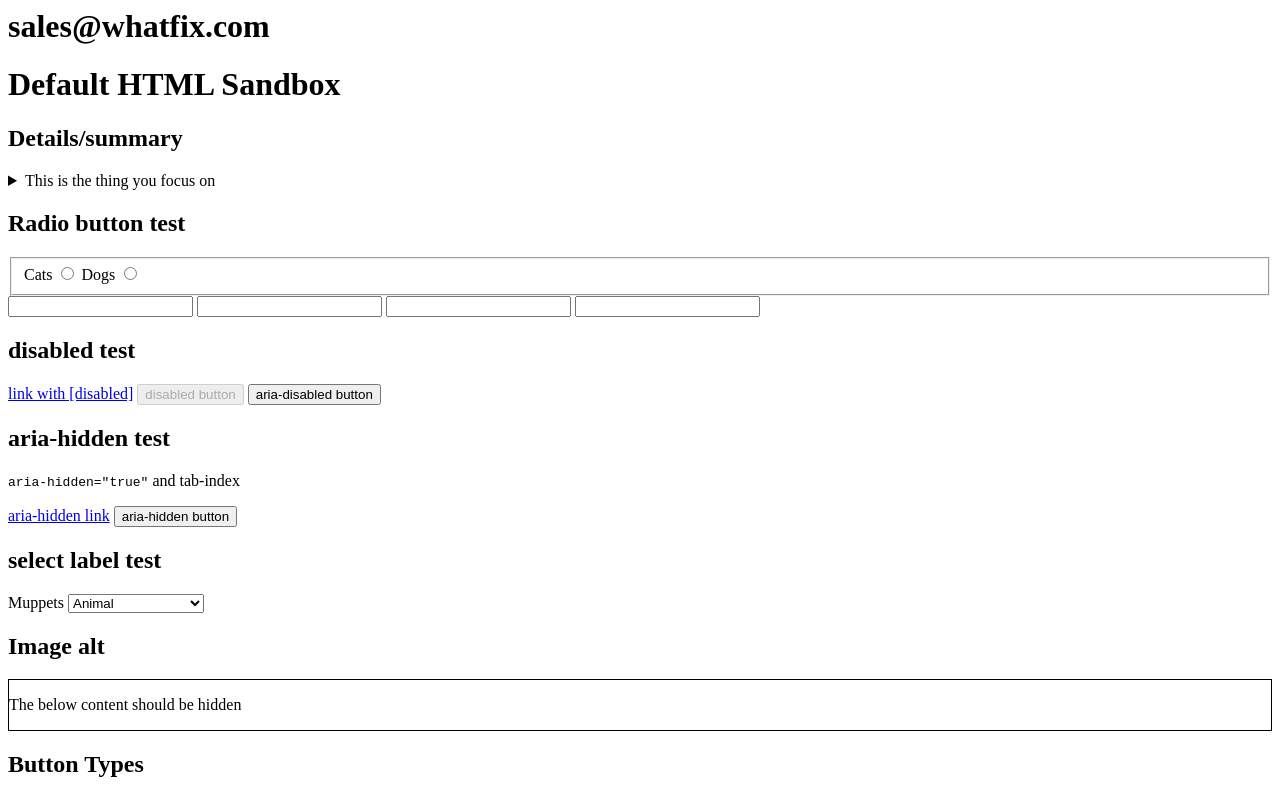
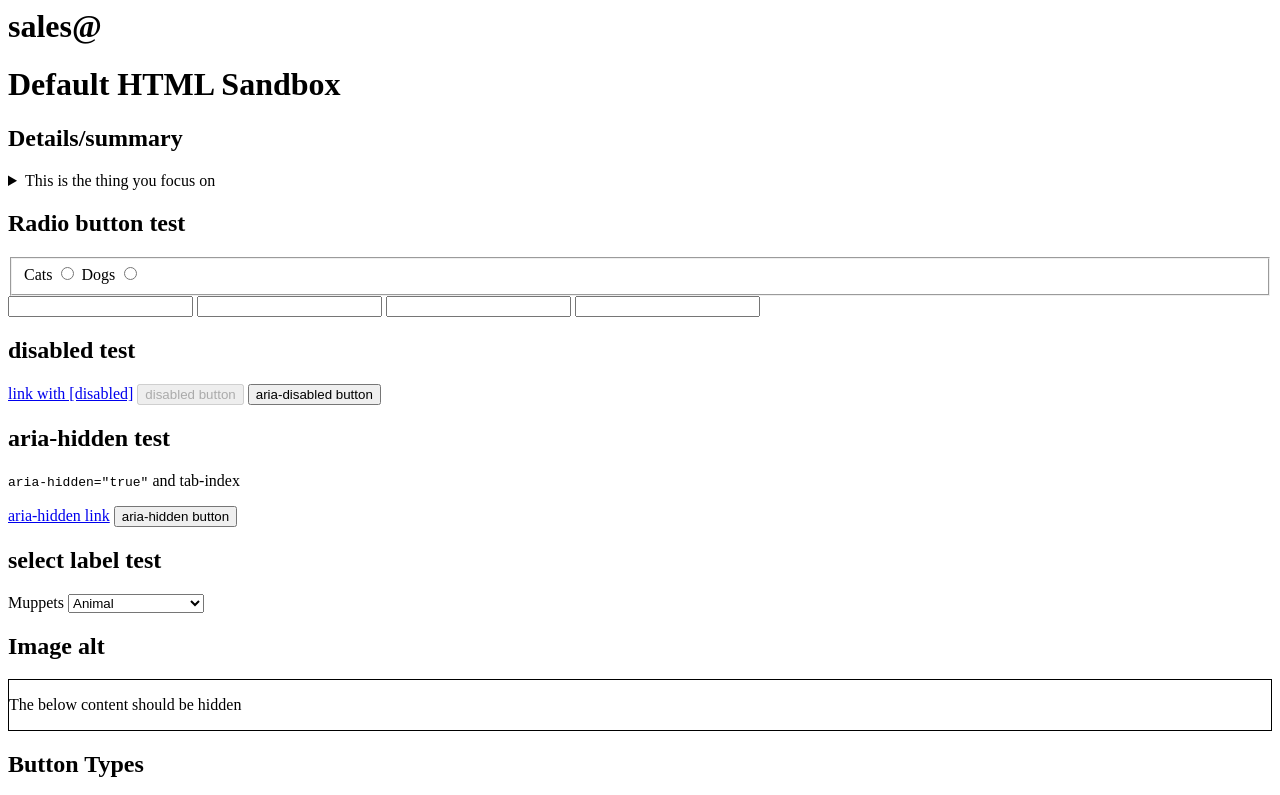
Before and after one commit to dipanshuLpu/analytics_uat, a plain HTML site: page index.html in a window 1280 px wide. Shown: the top 795 px of the page. Drawn offline with Linux system fonts and the light colour scheme.

Commit message:
Update index.html

```diff
--- a/index.html
+++ b/index.html
@@ -16,7 +16,7 @@ j=d.createElement(s),dl=l!='dataLayer'?'&l='+l:'';j.async=true;j.src=
 <noscript><iframe src="https://www.googletagmanager.com/ns.html?id=GTM-NCMJJFT"
 height="0" width="0" style="display:none;visibility:hidden"></iframe></noscript>
 <!-- End Google Tag Manager (noscript) -->
-<h1 id="user_name">sales@whatfix.com</h1>
+<h1 id="user_name">sales@</h1>
   <md-content class="md-padding">
     <h1>Default HTML Sandbox</h1>
     <h2>Details/summary</h2>
```
